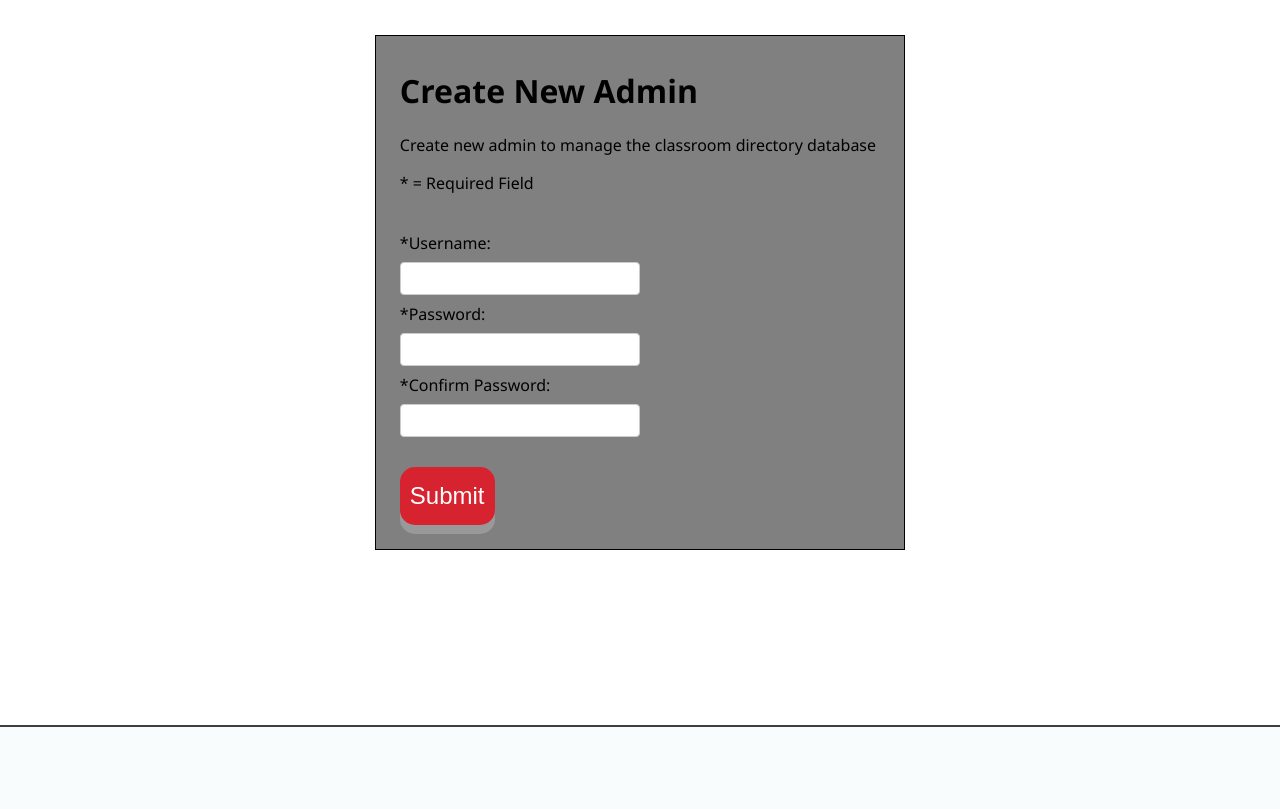
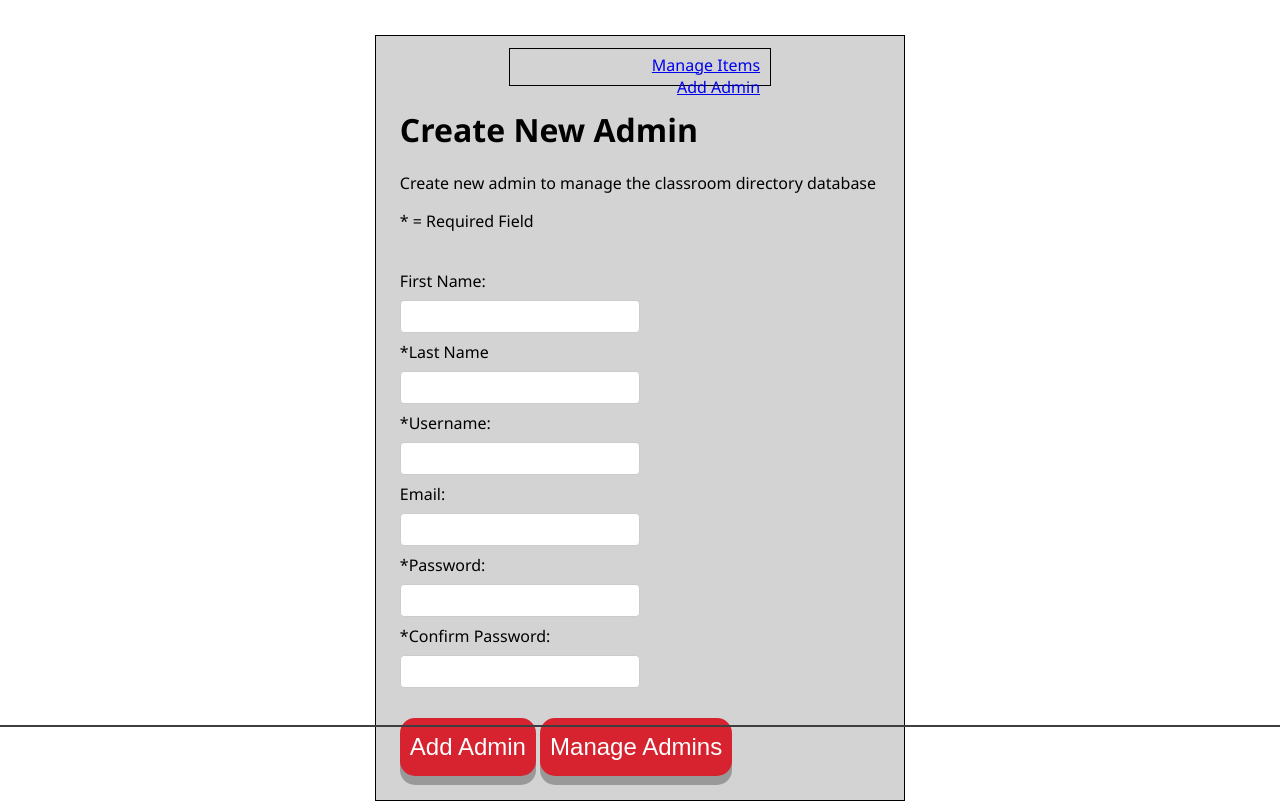
Before and after one commit to dgisolfi/MaristClassroomDirectory, a PHP site: page /pages/addAdmin.php in a window 1280 px wide. Shown: the part 73-882 px from the top of the page. Before the commit the page ends 800 px from the top, so only its background shows below. Run offline with PHP 8.4, Linux system fonts and the light colour scheme.

Commit message:
admin addition and login now work

```diff
--- a/pages/addAdmin.php
+++ b/pages/addAdmin.php
@@ -49,18 +49,30 @@ require('../scripts/inputRecord.php');
 	  			}
 	  			?>
 		   		<div id="entryform">
+		   			<div id="items">
+			   			<a href="manageAdmins.php" id="mgadmin">Manage Items</a>
+			   			<br/>
+			   			<a href="addAdmin.php" id="mgadmin">Add Admin</a>
+					</div>
 		   			<h1> Create New Admin </h1>
 					<p>Create new admin to manage the classroom directory database</p>
 					<p>* = Required Field</p>
 					<form method="POST">
+					  	<br>First Name:<br>
+					  	<input id="text" name="first_name" value="<?php if(isset($_POST['first_name'])) echo $_POST['first_name'];?>">
+					  	<br>*Last Name<br>
+					  	<input id="text" name="last_name" value="<?php if(isset($_POST['last_name'])) echo $_POST['last_name'];?>">
 					  	<br>*Username:<br>
 					  	<input id="text" name="username" value="<?php if(isset($_POST['username'])) echo $_POST['username'];?>">
+					  	 <br>Email:<br>
+					  	<input id="text" name="email" value="<?php if(isset($_POST['email'])) echo $_POST['email'];?>">
 						<br>*Password:<br>
 					  	<input id="text" type="password" name="password1">
 					  	<br>*Confirm Password:<br>
 					  	<input id="text" type="password" name="password2">
 					  	<br><br>
-					  	<input id="button" name="addAdmin" type="submit" value="Submit">
+					  	<input id="button" name="addAdmin" type="submit" value="Add Admin">
+					  	<input id="button" name="manageAdmins" type="submit"value="Manage Admins" action="manageAdmins.php">
 	  				</form>
 	   			 </div>
    			 	<!-- footer -->
--- a/pages/admin.php
+++ b/pages/admin.php
@@ -29,7 +29,7 @@ if($_SERVER['REQUEST_METHOD'] == 'POST') {
 ?>
 	<head>
 		<meta charset = "utf-8">
-		<link rel="stylesheet" type="text/css" href="limboStyle.css">
+		<link rel="stylesheet" type="text/css" href="style.css">
 		<title>Limbo - Admin</title>
 	</head>
 	<body>
--- a/pages/manageAdmins.php
+++ b/pages/manageAdmins.php
@@ -18,7 +18,6 @@ if($_SERVER['REQUEST_METHOD'] == 'POST') {
 	if(isset($_POST['deleteID'])) {
 		$id = $_POST['deleteID'];
 		delete_admin($dbc, $id);
-		echo '<div id="content_area"><h2>Admin Deleted</h2></div>';
 	// } else {
 	// 	$username = $_POST['username'];
 	// 	$password1 = $_POST['password1'];
@@ -59,7 +58,7 @@ if($_SERVER['REQUEST_METHOD'] == 'POST') {
 	  		<!-- content area -->
 	  		<div id="content_area">
 		   		<div id="items">
-		   			<a href="admin.php" id="mgadmin">Manage Items</a>
+		   			<a href="manageAdmins.php" id="mgadmin">Manage Items</a>
 		   			<br/>
 		   			<a href="addAdmin.php" id="mgadmin">Add Admin</a>
 		   			<h1>Manage Admins</h1>
--- a/pages/style.css
+++ b/pages/style.css
@@ -178,6 +178,7 @@ body {
 .qltable{
 	margin:auto;
 	margin-bottom: 100px;
+	background: black;
 }
 
 .qltable table {
@@ -254,7 +255,7 @@ body {
 /*Form layout for lost/found reporting pages*/
 #entryform{
 	margin:auto;
-	background:gray;
+	background:lightgray;
 	height:auto;
 	width:40%;
 	padding:2%;
@@ -277,6 +278,17 @@ body {
 	margin-bottom: 100px;
 	font-family: "Times New Roman", Times, serif;
 
+}
+
+#items{
+	margin:auto;
+	background:lightgray;
+	height:auto;
+	width:50%;
+	padding:2%;
+	padding-top:1%;
+	border:1px solid black;
+	color:black;
 }
 
 #text{
@@ -313,26 +325,15 @@ body {
 }
 
 #button:hover {
-	background-color: gray
+	background-color: black
 }
 
 #button:active {
-	background-color: #d6232f;
+	background-color: black;
 	box-shadow: 0 5px #666;
 	transform: translateY(4px);
 }
 
-
-/*Admin Login Page*/
-
-#loginform {
-	background:#666;
-	height:300px;
-	padding:20px;
-	clear: both;
-	color: white;
-	margin: 10px;
-}
 
 .delico{
 	width:20px;
--- a/scripts/inputRecord.php
+++ b/scripts/inputRecord.php
@@ -12,11 +12,17 @@ require('../scripts/redirect.php');
 # Inserts new admin record into the database
 function insert_admin_record($dbc) {
 	$username = $_POST['username'];
+	$first_name = $_POST['first_name'];
+	$last_name = $_POST['last_name'];
+	$email = $_POST['email'];
 	$password1 = $_POST['password1'];
 	$password2 = $_POST['password2'];
 
+
 	if(empty($username)) {
 		echo '<div id="content_area"><h2>Please enter a username</h2></div>';
+	} else if(empty($last_name)) {
+		echo '<div id="content_area"><h2>Please Enter a last Name</h2></div>';
 	} else if(empty($password1)) {
 		echo '<div id="content_area"><h2>Please Enter a password</h2></div>';
 	} else if(empty($password2)) {
@@ -25,7 +31,7 @@ function insert_admin_record($dbc) {
 		echo '<div id="content_area"><h2>Passwords do not match. Please try again.</h2></div>';
 	} else {
 		$password1 = password_hash($password1, PASSWORD_DEFAULT);
-		$query = "INSERT INTO admins(user_name, pass) VALUES('" . $username . "' , '" . $password1 . "'";
+		$query = "INSERT INTO admins(first_name, last_name, user_name, email, pass) VALUES('" . $first_name . "','" . $last_name . "','" . $username . "','" . $email . "','" . $password1 . "')";
 		$result = mysqli_query($dbc, $query);
 		check_results($result);
 		echo '<div id="content_area"><h2>Admin Added</h2></div>';
@@ -33,6 +39,16 @@ function insert_admin_record($dbc) {
 		// redirect($page);
 	}
 }
+
+function delete_admin($dbc, $id) {
+	$query = "DELETE FROM ADMINS WHERE user_id='" . $id . "')";
+	$result = mysqli_query($dbc, $query);
+	check_results($result);
+	echo '<div id="content_area"><h2>Admin Deleted</h2></div>';
+
+}
+
+
 
 function alert($result){
 	if (!$result){
```
Also changed, not shown: classrooms_db.sql (+4 -4 lines), pages/adminLogin.php (+8 -4 lines).
